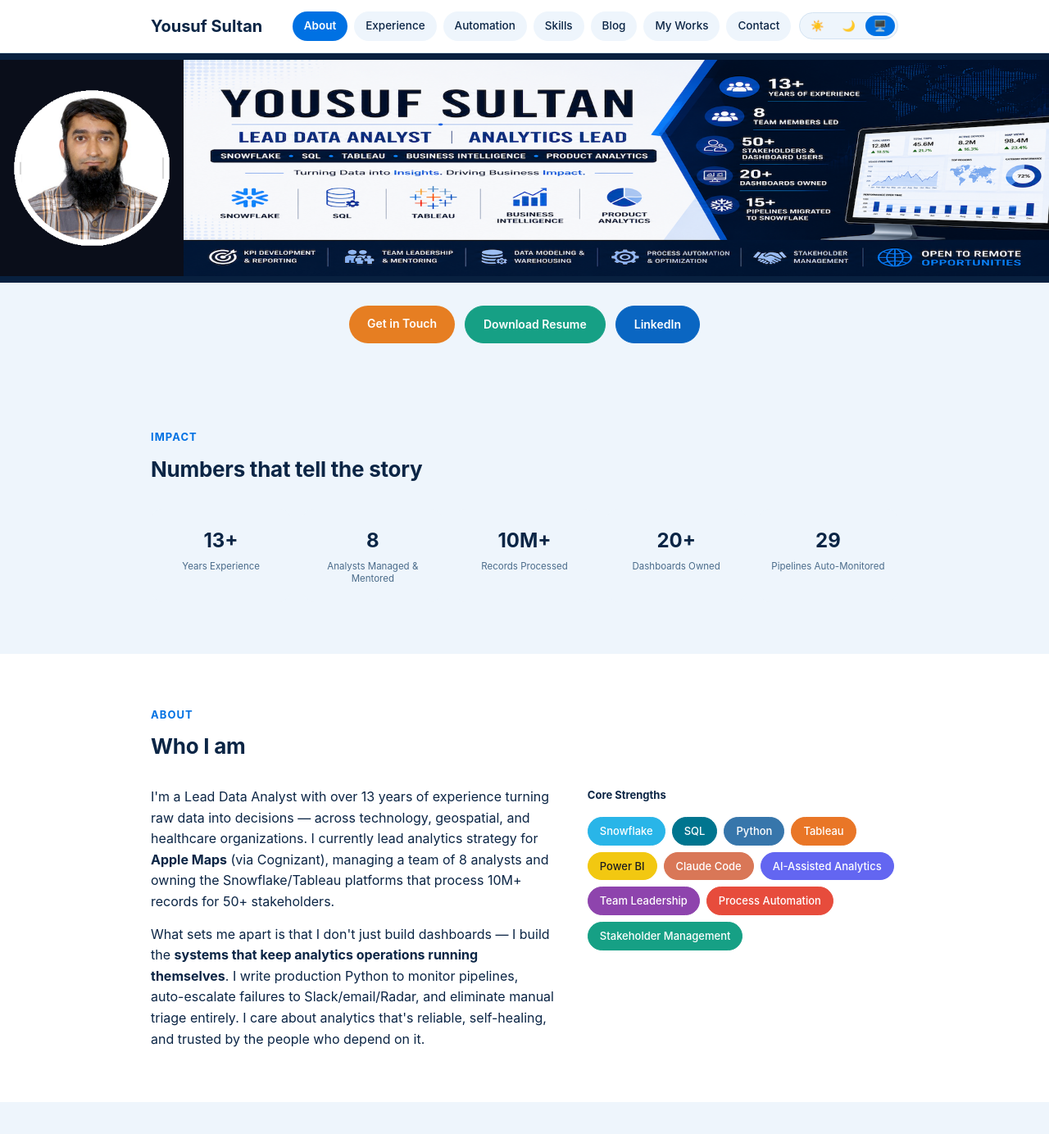
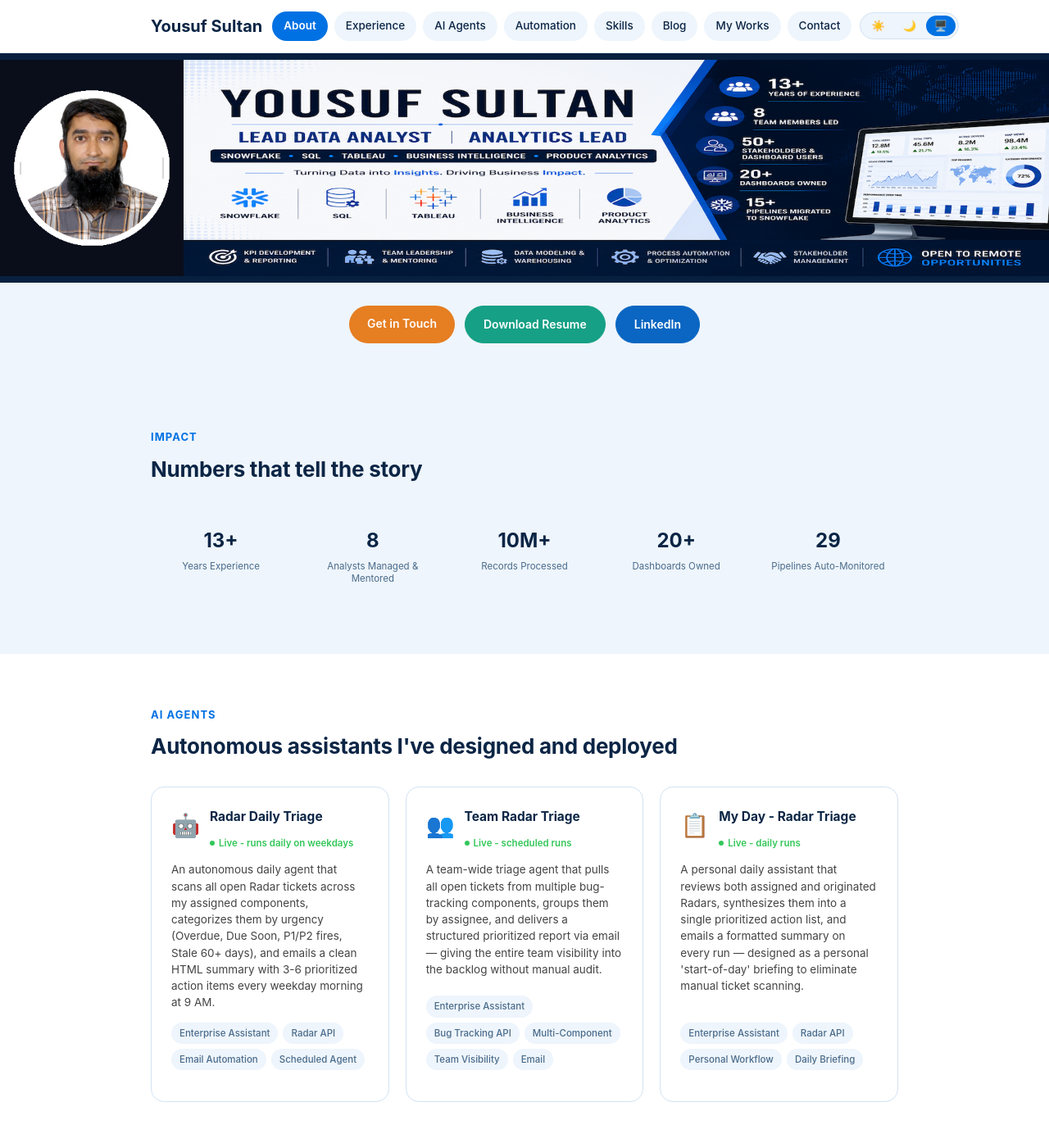
Before and after one commit to ysultankpg/ysultankpg.github.io, a Jekyll site: the page index.html, which Jekyll copies as it is, in a window 1280 px wide and 1400 px high. Shown: the top 1384 px of the window at 82% size. Built offline with Jekyll 4.4.1, drawn with Linux system fonts in a browser that asks for light colours; some of the changed text lies outside the part shown.

Commit message:
Enhance portfolio: scroll animations, AI Agents section, timeline, hamburger menu, progress bar, back-to-top button, card hover effects, page fade-in

```diff
--- /dev/null
+++ b/animations.css
@@ -0,0 +1,291 @@
+/* ============================================================================
+   ANIMATIONS CSS — scroll-reveal, count-up, card hover, page transition
+============================================================================ */
+
+/* Page load fade-in */
+body.page-loading {
+  opacity: 0;
+}
+body {
+  opacity: 1;
+  transition: opacity 0.6s ease;
+}
+
+/* Scroll reveal */
+.reveal {
+  opacity: 0;
+  transform: translateY(28px);
+  transition: opacity 0.7s cubic-bezier(0.16, 1, 0.3, 1),
+              transform 0.7s cubic-bezier(0.16, 1, 0.3, 1);
+}
+.reveal.visible {
+  opacity: 1;
+  transform: translateY(0);
+}
+
+/* Stagger children */
+.reveal-stagger > * {
+  opacity: 0;
+  transform: translateY(20px);
+  transition: opacity 0.5s cubic-bezier(0.16, 1, 0.3, 1),
+              transform 0.5s cubic-bezier(0.16, 1, 0.3, 1);
+}
+.reveal-stagger.visible > * {
+  opacity: 1;
+  transform: translateY(0);
+}
+.reveal-stagger.visible > *:nth-child(1) { transition-delay: 0.05s; }
+.reveal-stagger.visible > *:nth-child(2) { transition-delay: 0.1s; }
+.reveal-stagger.visible > *:nth-child(3) { transition-delay: 0.15s; }
+.reveal-stagger.visible > *:nth-child(4) { transition-delay: 0.2s; }
+.reveal-stagger.visible > *:nth-child(5) { transition-delay: 0.25s; }
+.reveal-stagger.visible > *:nth-child(6) { transition-delay: 0.3s; }
+
+/* Card hover micro-interactions */
+.job-card,
+.project-card {
+  transition: transform 0.25s cubic-bezier(0.16, 1, 0.3, 1),
+              box-shadow 0.25s ease,
+              border-color 0.2s ease;
+}
+.job-card:hover,
+.project-card:hover {
+  transform: translateY(-4px);
+  box-shadow: 0 12px 40px rgba(0,113,227,0.08);
+  border-color: var(--accent);
+}
+
+/* Impact card count-up */
+.impact-card .num {
+  transition: color 0.3s ease;
+}
+.impact-card:hover .num {
+  color: var(--accent);
+}
+
+/* Progress bar */
+.progress-bar {
+  position: fixed;
+  top: 0;
+  left: 0;
+  height: 3px;
+  background: linear-gradient(90deg, var(--accent), var(--accent3));
+  width: 0%;
+  z-index: 200;
+  transition: width 0.1s linear;
+}
+
+/* Back to top button */
+.back-to-top {
+  position: fixed;
+  bottom: 32px;
+  right: 32px;
+  width: 44px;
+  height: 44px;
+  border-radius: 50%;
+  background: var(--accent);
+  color: white;
+  border: none;
+  cursor: pointer;
+  display: flex;
+  align-items: center;
+  justify-content: center;
+  opacity: 0;
+  transform: translateY(20px);
+  transition: opacity 0.3s ease, transform 0.3s ease, background 0.2s ease;
+  box-shadow: 0 4px 16px rgba(0,113,227,0.25);
+  z-index: 90;
+}
+.back-to-top.visible {
+  opacity: 1;
+  transform: translateY(0);
+}
+.back-to-top:hover {
+  background: var(--accent4);
+  transform: translateY(-2px);
+}
+@media (max-width: 500px) {
+  .back-to-top { bottom: 20px; right: 20px; width: 40px; height: 40px; }
+}
+
+/* Currently building card */
+.currently-card {
+  display: flex;
+  align-items: flex-start;
+  gap: 16px;
+  background: linear-gradient(135deg, rgba(0,113,227,0.06), rgba(47,155,255,0.06));
+  border: 1px solid var(--accent);
+  border-radius: 16px;
+  padding: 24px 28px;
+}
+[data-theme="dark"] .currently-card {
+  background: linear-gradient(135deg, rgba(59,158,255,0.08), rgba(79,184,255,0.05));
+}
+.pulse-dot {
+  width: 12px;
+  height: 12px;
+  border-radius: 50%;
+  background: #34C759;
+  flex-shrink: 0;
+  margin-top: 5px;
+  animation: pulse 2s ease-in-out infinite;
+}
+@keyframes pulse {
+  0%, 100% { opacity: 1; transform: scale(1); }
+  50% { opacity: 0.5; transform: scale(1.3); }
+}
+.currently-content h4 {
+  font-size: 13px;
+  font-weight: 700;
+  text-transform: uppercase;
+  letter-spacing: 0.06em;
+  color: var(--accent);
+  margin-bottom: 6px;
+}
+.currently-content p {
+  font-size: 14.5px;
+  color: var(--ink);
+  line-height: 1.55;
+}
+
+/* Hamburger menu */
+.hamburger {
+  display: none;
+  flex-direction: column;
+  justify-content: center;
+  gap: 5px;
+  width: 36px;
+  height: 36px;
+  background: none;
+  border: none;
+  cursor: pointer;
+  padding: 6px;
+  border-radius: 8px;
+}
+.hamburger span {
+  display: block;
+  width: 100%;
+  height: 2px;
+  background: var(--ink);
+  border-radius: 2px;
+  transition: transform 0.3s ease, opacity 0.2s ease;
+}
+.hamburger.active span:nth-child(1) { transform: rotate(45deg) translate(5px, 5px); }
+.hamburger.active span:nth-child(2) { opacity: 0; }
+.hamburger.active span:nth-child(3) { transform: rotate(-45deg) translate(5px, -5px); }
+
+@media (max-width: 780px) {
+  .hamburger { display: flex; }
+  nav.topnav .inner { flex-wrap: wrap; }
+  .nav-right {
+    display: none;
+    width: 100%;
+    flex-direction: column;
+    align-items: center;
+    padding-top: 12px;
+  }
+  .nav-right.open { display: flex; }
+  nav.topnav ul { flex-wrap: wrap; justify-content: center; }
+}
+
+/* Timeline connector for experience */
+.timeline {
+  position: relative;
+  padding-left: 28px;
+}
+.timeline::before {
+  content: '';
+  position: absolute;
+  left: 8px;
+  top: 8px;
+  bottom: 8px;
+  width: 2px;
+  background: var(--border);
+}
+.timeline .job-card {
+  position: relative;
+  margin-left: 0;
+}
+.timeline .job-card::before {
+  content: '';
+  position: absolute;
+  left: -24px;
+  top: 30px;
+  width: 10px;
+  height: 10px;
+  border-radius: 50%;
+  background: var(--accent);
+  border: 2px solid var(--bg);
+}
+@media (max-width: 500px) {
+  .timeline { padding-left: 22px; }
+  .timeline::before { left: 6px; }
+  .timeline .job-card::before { left: -20px; width: 8px; height: 8px; }
+}
+
+/* AI Agents grid */
+.agents-grid {
+  display: grid;
+  grid-template-columns: repeat(3, 1fr);
+  gap: 20px;
+}
+@media (max-width: 900px) {
+  .agents-grid { grid-template-columns: repeat(2, 1fr); }
+}
+@media (max-width: 600px) {
+  .agents-grid { grid-template-columns: 1fr; }
+}
+.agent-card {
+  background: var(--card);
+  border: 1px solid var(--border);
+  border-radius: 16px;
+  padding: 24px;
+  display: flex;
+  flex-direction: column;
+  transition: transform 0.25s cubic-bezier(0.16, 1, 0.3, 1),
+              box-shadow 0.25s ease,
+              border-color 0.2s ease;
+}
+.agent-card:hover {
+  transform: translateY(-4px);
+  box-shadow: 0 12px 40px rgba(0,113,227,0.08);
+  border-color: var(--accent);
+}
+.agent-header {
+  display: flex;
+  align-items: flex-start;
+  gap: 12px;
+  margin-bottom: 12px;
+}
+.agent-icon {
+  font-size: 28px;
+  flex-shrink: 0;
+}
+.agent-header h4 {
+  font-size: 15.5px;
+  font-weight: 700;
+  margin-bottom: 4px;
+}
+.agent-status {
+  font-size: 11.5px;
+  font-weight: 600;
+  color: #34C759;
+  display: inline-flex;
+  align-items: center;
+  gap: 5px;
+}
+.agent-status::before {
+  content: '';
+  width: 6px;
+  height: 6px;
+  border-radius: 50%;
+  background: #34C759;
+  display: inline-block;
+}
+.agent-card p.desc {
+  font-size: 13.5px;
+  color: var(--muted-text);
+  margin-bottom: 14px;
+  flex-grow: 1;
+  line-height: 1.5;
+}
--- /dev/null
+++ b/animations.js
@@ -0,0 +1,102 @@
+/* ============================================================================
+   ANIMATIONS JS — scroll reveal, count-up, progress bar, back-to-top, hamburger
+============================================================================ */
+
+document.addEventListener("DOMContentLoaded", () => {
+  // Remove page-loading class to trigger fade-in
+  requestAnimationFrame(() => {
+    document.body.classList.remove("page-loading");
+  });
+
+  // --- Scroll Reveal ---
+  const revealElements = document.querySelectorAll(".reveal, .reveal-stagger");
+  const revealObserver = new IntersectionObserver(
+    (entries) => {
+      entries.forEach((entry) => {
+        if (entry.isIntersecting) {
+          entry.target.classList.add("visible");
+          revealObserver.unobserve(entry.target);
+        }
+      });
+    },
+    { threshold: 0.12, rootMargin: "0px 0px -40px 0px" }
+  );
+  revealElements.forEach((el) => revealObserver.observe(el));
+
+  // --- Count-Up Animation for Impact Numbers ---
+  const impactStrip = document.getElementById("impact-strip");
+  let countUpDone = false;
+  const countObserver = new IntersectionObserver(
+    (entries) => {
+      if (entries[0].isIntersecting && !countUpDone) {
+        countUpDone = true;
+        animateCountUp();
+        countObserver.unobserve(impactStrip);
+      }
+    },
+    { threshold: 0.3 }
+  );
+  if (impactStrip) countObserver.observe(impactStrip);
+
+  function animateCountUp() {
+    const numEls = impactStrip.querySelectorAll(".num");
+    numEls.forEach((el) => {
+      const text = el.textContent;
+      const match = text.match(/^([\d,.]+)(.*)$/);
+      if (!match) return;
+      const target = parseFloat(match[1].replace(/,/g, ""));
+      const suffix = match[2];
+      const duration = 1200;
+      const startTime = performance.now();
+
+      function tick(now) {
+        const elapsed = now - startTime;
+        const progress = Math.min(elapsed / duration, 1);
+        const eased = 1 - Math.pow(1 - progress, 3);
+        const current = Math.round(target * eased);
+        el.textContent = current.toLocaleString() + suffix;
+        if (progress < 1) requestAnimationFrame(tick);
+      }
+      requestAnimationFrame(tick);
+    });
+  }
+
+  // --- Reading Progress Bar ---
+  const progressBar = document.getElementById("progress-bar");
+  function updateProgress() {
+    const scrollTop = window.scrollY;
+    const docHeight = document.documentElement.scrollHeight - window.innerHeight;
+    const progress = docHeight > 0 ? (scrollTop / docHeight) * 100 : 0;
+    progressBar.style.width = progress + "%";
+  }
+  window.addEventListener("scroll", updateProgress, { passive: true });
+
+  // --- Back to Top Button ---
+  const backToTop = document.getElementById("back-to-top");
+  function toggleBackToTop() {
+    if (window.scrollY > 400) {
+      backToTop.classList.add("visible");
+    } else {
+      backToTop.classList.remove("visible");
+    }
+  }
+  window.addEventListener("scroll", toggleBackToTop, { passive: true });
+  backToTop.addEventListener("click", () => {
+    window.scrollTo({ top: 0, behavior: "smooth" });
+  });
+
+  // --- Hamburger Menu ---
+  const hamburger = document.getElementById("hamburger");
+  const navMenu = document.getElementById("nav-menu");
+  hamburger.addEventListener("click", () => {
+    hamburger.classList.toggle("active");
+    navMenu.classList.toggle("open");
+  });
+  // Close menu on link click
+  navMenu.querySelectorAll("a").forEach((link) => {
+    link.addEventListener("click", () => {
+      hamburger.classList.remove("active");
+      navMenu.classList.remove("open");
+    });
+  });
+});
--- a/data.js
+++ b/data.js
@@ -233,3 +233,40 @@
   { num: "20+", label: "Dashboards Owned" },
   { num: "29", label: "Pipelines Auto-Monitored" },
 ];
+
+// ---------------------------------------------------------------------------
+// AI AGENTS — autonomous assistants designed and deployed via GenAI tooling.
+// ---------------------------------------------------------------------------
+const AI_AGENTS = [
+  {
+    icon: "🤖",
+    title: "Radar Daily Triage",
+    description:
+      "An autonomous daily agent that scans all open Radar tickets across my assigned components, " +
+      "categorizes them by urgency (Overdue, Due Soon, P1/P2 fires, Stale 60+ days), and emails " +
+      "a clean HTML summary with 3-6 prioritized action items every weekday morning at 9 AM.",
+    tags: ["Enterprise Assistant", "Radar API", "Email Automation", "Scheduled Agent"],
+    status: "Live - runs daily on weekdays",
+  },
+  {
+    icon: "👥",
+    title: "Team Radar Triage",
+    description:
+      "A team-wide triage agent that pulls all open tickets from multiple bug-tracking components, " +
+      "groups them by assignee, and delivers a structured prioritized report via email — " +
+      "giving the entire team visibility into the backlog without manual audit.",
+    tags: ["Enterprise Assistant", "Bug Tracking API", "Multi-Component", "Team Visibility", "Email"],
+    status: "Live - scheduled runs",
+  },
+  {
+    icon: "📋",
+    title: "My Day - Radar Triage",
+    description:
+      "A personal daily assistant that reviews both assigned and originated Radars, " +
+      "synthesizes them into a single prioritized action list, and emails a formatted " +
+      "summary on every run — designed as a personal 'start-of-day' briefing to eliminate " +
+      "manual ticket scanning.",
+    tags: ["Enterprise Assistant", "Radar API", "Personal Workflow", "Daily Briefing"],
+    status: "Live - daily runs",
+  },
+];
--- a/index.html
+++ b/index.html
@@ -7,17 +7,24 @@
 <meta name="description" content="Lead Data Analyst with 13+ years building enterprise analytics, BI, and automation platforms. Currently leading Apple Maps analytics via Cognizant.">
 <link rel="preconnect" href="https://fonts.googleapis.com">
 <link rel="stylesheet" href="styles.css">
+<link rel="stylesheet" href="animations.css">
 <script src="theme-toggle.js"></script>
 </head>
-<body id="top">
+<body id="top" class="page-loading">
 
-<nav class="topnav">
+<div class="progress-bar" id="progress-bar"></div>
+
+<nav class="topnav" id="topnav">
   <div class="inner">
     <div class="brand"><a href="#top">Yousuf Sultan</a></div>
-    <div class="nav-right">
+    <button class="hamburger" id="hamburger" aria-label="Toggle menu">
+      <span></span><span></span><span></span>
+    </button>
+    <div class="nav-right" id="nav-menu">
       <ul>
         <li><a href="#about">About</a></li>
         <li><a href="#experience">Experience</a></li>
+        <li><a href="#agents">AI Agents</a></li>
         <li><a href="#projects">Automation</a></li>
         <li><a href="#skills">Skills</a></li>
         <li><a href="/blog/">Blog</a></li>
@@ -41,19 +48,25 @@
 </header>
 
 <section id="impact">
-  <h2 class="section-title">Impact</h2>
-  <h3 class="section-heading">Numbers that tell the story</h3>
-  <div class="impact-strip" id="impact-strip">
-    <!-- Rendered dynamically from data.js (IMPACT_NUMBERS) -->
+  <h2 class="section-title reveal">Impact</h2>
+  <h3 class="section-heading reveal">Numbers that tell the story</h3>
+  <div class="impact-strip" id="impact-strip"></div>
+</section>
+
+<section id="agents" class="alt">
+  <div class="inner">
+    <h2 class="section-title reveal">AI Agents</h2>
+    <h3 class="section-heading reveal">Autonomous assistants I've designed and deployed</h3>
+    <div class="agents-grid" id="agents-grid"></div>
   </div>
 </section>
 
 <section class="alt" id="about">
   <div class="inner">
-    <h2 class="section-title">About</h2>
-    <h3 class="section-heading">Who I am</h3>
+    <h2 class="section-title reveal">About</h2>
+    <h3 class="section-heading reveal">Who I am</h3>
     <div class="about-grid">
-      <div>
+      <div class="reveal">
         <p>
           I'm a Lead Data Analyst with over 13 years of experience turning raw data into
           decisions — across technology, geospatial, and healthcare organizations. I currently
@@ -69,11 +82,9 @@
           self-healing, and trusted by the people who depend on it.
         </p>
       </div>
-      <div>
+      <div class="reveal">
         <h4 style="font-size:13px;font-weight:700;margin-bottom:6px;">Core Strengths</h4>
-        <div class="pills" id="core-strengths-pills">
-          <!-- Rendered dynamically from data.js (CORE_STRENGTHS) -->
-        </div>
+        <div class="pills" id="core-strengths-pills"></div>
       </div>
     </div>
   </div>
@@ -81,59 +92,55 @@
 
 <section id="experience">
   <div class="section-head-row">
-    <h2 class="section-title">Experience</h2>
-    <h3 class="section-heading">Where I've worked</h3>
+    <h2 class="section-title reveal">Experience</h2>
+    <h3 class="section-heading reveal">Where I've worked</h3>
   </div>
-
-  <div id="experience-list">
-    <!-- Rendered dynamically from data.js (EXPERIENCE), sorted reverse-chronologically -->
-  </div>
+  <div class="timeline" id="experience-list"></div>
 </section>
 
 <section class="alt" id="projects">
   <div class="inner">
-    <h2 class="section-title">Automation Projects</h2>
-    <h3 class="section-heading">Systems I've built to eliminate manual work</h3>
-    <div class="projects-grid" id="projects-grid">
-      <!-- Rendered dynamically from data.js (AUTOMATION_PROJECTS) -->
-    </div>
+    <h2 class="section-title reveal">Automation Projects</h2>
+    <h3 class="section-heading reveal">Systems I've built to eliminate manual work</h3>
+    <div class="projects-grid" id="projects-grid"></div>
   </div>
 </section>
 
 <section id="skills">
   <div class="section-head-row">
-    <h2 class="section-title">Skills</h2>
-    <h3 class="section-heading">Technical toolkit</h3>
+    <h2 class="section-title reveal">Skills</h2>
+    <h3 class="section-heading reveal">Technical toolkit</h3>
   </div>
-  <div class="skills-grid" id="skills-grid">
-    <!-- Rendered dynamically from data.js (SKILL_CATEGORIES) -->
-  </div>
+  <div class="skills-grid" id="skills-grid"></div>
 </section>
 
 <section id="contact">
-  <div class="contact-card">
+  <div class="contact-card reveal">
     <h3>Let's talk</h3>
     <p>Open to Lead Data Analyst, Analytics Lead, and Analytics Manager roles — remote or Hyderabad hybrid.</p>
     <div class="contact-links">
-      <a href="mailto:ysultankpg@gmail.com">✉️ ysultankpg@gmail.com</a>
+      <a href="mailto:ysultankpg@gmail.com">ysultankpg@gmail.com</a>
       <a href="https://www.linkedin.com/in/yousufkpg/" target="_blank" class="linkedin-link">LinkedIn</a>
-      <a href="tel:+919739001239">📞 +91 9739001239</a>
+      <a href="tel:+919739001239">+91 9739001239</a>
     </div>
   </div>
 </section>
 
 <footer class="pagefoot">
-  © 2026 Yousuf Sultan · Built with care
+  2026 Yousuf Sultan - Built with care
   <div style="margin-top:6px;">
-    Unique Visitors: <span id="visitor-count">…</span>
+    Unique Visitors: <span id="visitor-count">...</span>
   </div>
 </footer>
 
+<button class="back-to-top" id="back-to-top" aria-label="Back to top">
+  <svg width="20" height="20" viewBox="0 0 20 20" fill="none"><path d="M10 15V5M10 5L5 10M10 5L15 10" stroke="currentColor" stroke-width="2" stroke-linecap="round" stroke-linejoin="round"/></svg>
+</button>
+
 <script src="visitor-counter.js"></script>
-
 <script src="data.js"></script>
 <script src="render.js"></script>
+<script src="animations.js"></script>
 <script src="nav-active.js"></script>
-
 </body>
 </html>
--- a/render.js
+++ b/render.js
@@ -1,18 +1,13 @@
 /* ============================================================================
-   PORTFOLIO RENDER SCRIPT
+   PORTFOLIO RENDER SCRIPT (Enhanced)
    ----------------------------------------------------------------------------
-   Reads from data.js (EXPERIENCE, CORE_STRENGTHS, SKILL_CATEGORIES,
-   AUTOMATION_PROJECTS, IMPACT_NUMBERS) and renders each section dynamically.
-
-   To add a new job, skill, project, or impact number — just edit data.js
-   directly (see the comments at the top of that file for examples) and
-   refresh the page. Experience entries are always sorted reverse-
-   chronologically by startDate before rendering, so you never need to
-   worry about placing a new entry in the "right" position in the array.
+   Reads from data.js and renders each section. Adds reveal classes for scroll
+   animations and timeline layout for experience.
 ============================================================================ */
 
 function renderImpact() {
   const el = document.getElementById("impact-strip");
+  el.classList.add("reveal-stagger");
   el.innerHTML = IMPACT_NUMBERS.map(
     (item) => `
     <div class="impact-card">
@@ -33,10 +28,6 @@
 function renderExperience() {
   const el = document.getElementById("experience-list");
 
-  // Reverse-chronological sort: most recent startDate first.
-  // A null endDate (current role) is always treated as "most recent" of all,
-  // ensuring ongoing roles surface at the top even if another entry has a
-  // later startDate typo.
   const sorted = [...EXPERIENCE].sort((a, b) => {
     const aOngoing = a.endDate === null;
     const bOngoing = b.endDate === null;
@@ -48,7 +39,7 @@
   el.innerHTML = sorted
     .map(
       (job) => `
-    <div class="job-card">
+    <div class="job-card reveal">
       <div class="job-head">
         <span class="job-title">${job.title}</span>
         <span class="job-dates">${job.dateLabel}</span>
@@ -66,7 +57,7 @@
   const el = document.getElementById("projects-grid");
   el.innerHTML = AUTOMATION_PROJECTS.map(
     (p) => `
-    <div class="project-card">
+    <div class="project-card reveal">
       <div class="project-icon">${p.icon}</div>
       <h4>${p.title}</h4>
       <p class="desc">${p.description}</p>
@@ -84,9 +75,30 @@
   const el = document.getElementById("skills-grid");
   el.innerHTML = SKILL_CATEGORIES.map(
     (cat) => `
-    <div class="skill-block">
+    <div class="skill-block reveal">
       <h4>${cat.title}</h4>
       <p>${cat.items.join(", ")}</p>
+    </div>`
+  ).join("");
+}
+
+function renderAgents() {
+  const el = document.getElementById("agents-grid");
+  if (!el || typeof AI_AGENTS === "undefined") return;
+  el.innerHTML = AI_AGENTS.map(
+    (a) => `
+    <div class="agent-card reveal">
+      <div class="agent-header">
+        <span class="agent-icon">${a.icon}</span>
+        <div>
+          <h4>${a.title}</h4>
+          <span class="agent-status">${a.status}</span>
+        </div>
+      </div>
+      <p class="desc">${a.description}</p>
+      <div class="project-tags">
+        ${a.tags.map((t) => `<span class="tag">${t}</span>`).join("\n        ")}
+      </div>
     </div>`
   ).join("");
 }
@@ -95,6 +107,7 @@
   renderImpact();
   renderCoreStrengths();
   renderExperience();
+  renderAgents();
   renderProjects();
   renderSkills();
 });
--- a/styles.css
+++ b/styles.css
@@ -139,17 +139,17 @@
 
 @media (max-width: 780px) {
   nav.topnav .inner {
-    flex-direction: column;
-    align-items: stretch;
+    flex-wrap: wrap;
     padding: 12px 16px;
     gap: 8px;
   }
-  nav.topnav .brand { text-align: center; font-size: 17px; }
+  nav.topnav .brand { font-size: 17px; }
   nav.topnav .nav-right {
     justify-content: center;
   }
   nav.topnav ul {
-    justify-content: flex-start;
+    justify-content: center;
+    flex-wrap: wrap;
     padding-bottom: 2px;
   }
 }
```
